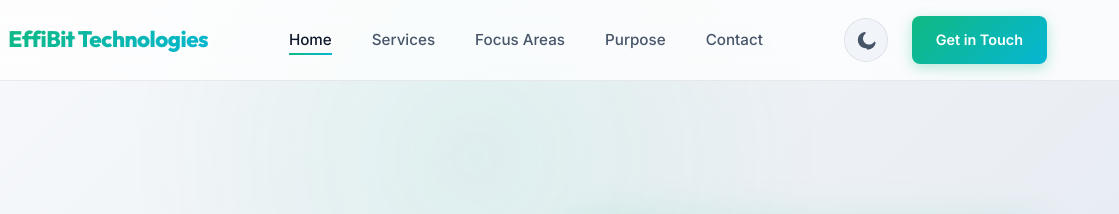
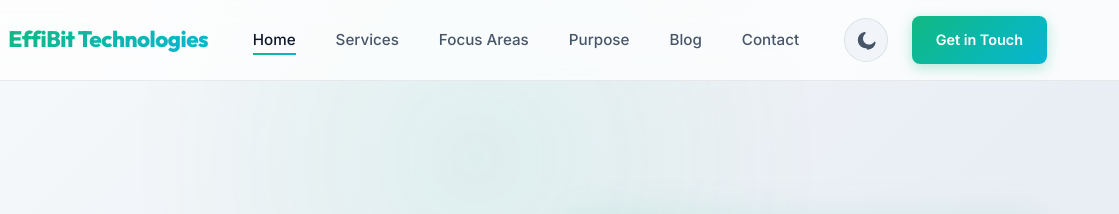
Before and after one commit to n50sharp/effibit-website, a plain HTML site: page index.html in a window 1280 px wide. Shown: the top 214 px of the page, 161-1280 px from the left. Drawn offline with Linux system fonts and the light colour scheme.

Commit message:
Add Blog link to main navigation

```diff
--- a/index.html
+++ b/index.html
@@ -76,6 +76,7 @@
                     <li><a href="#services" class="nav-link">Services</a></li>
                     <li><a href="#focus-areas" class="nav-link">Focus Areas</a></li>
                     <li><a href="#purpose" class="nav-link">Purpose</a></li>
+                    <li><a href="blog/index.html" class="nav-link">Blog</a></li>
                     <li><a href="#contact" class="nav-link">Contact</a></li>
                 </ul>
             </nav>
```
